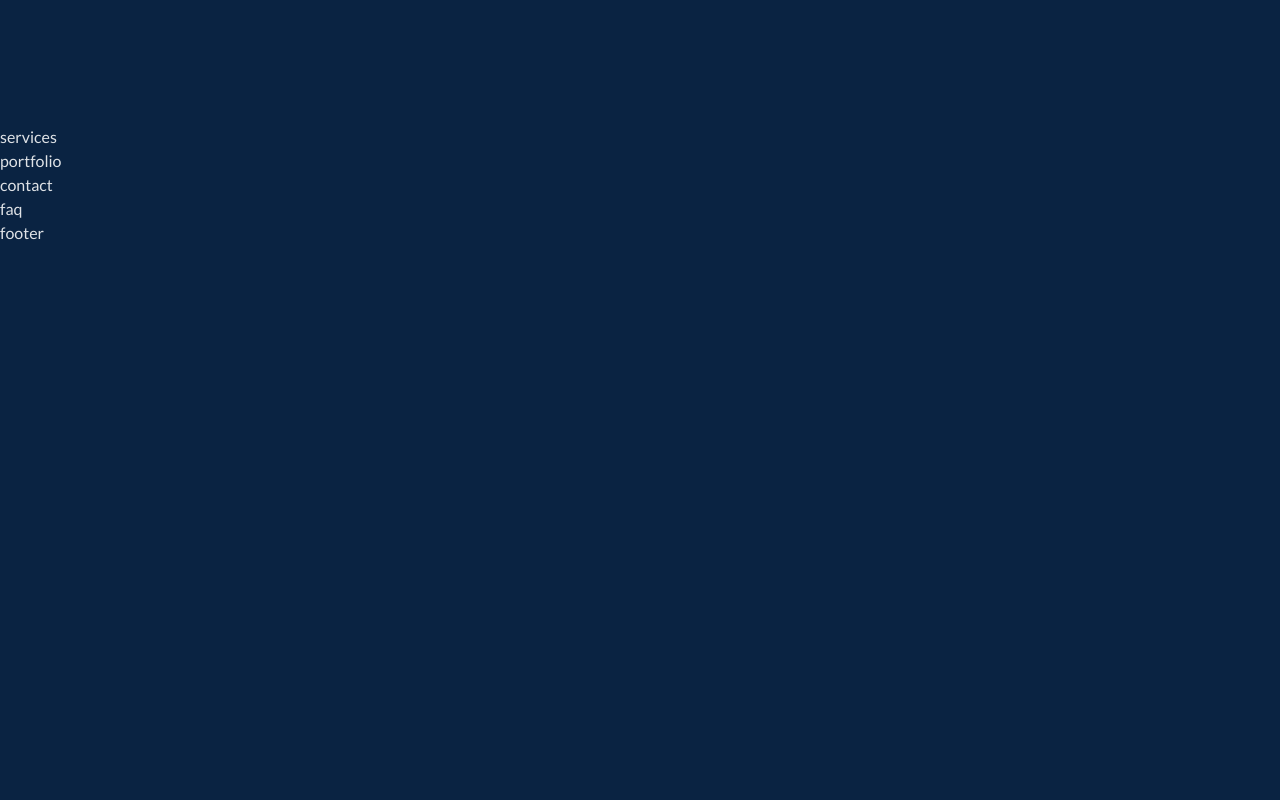
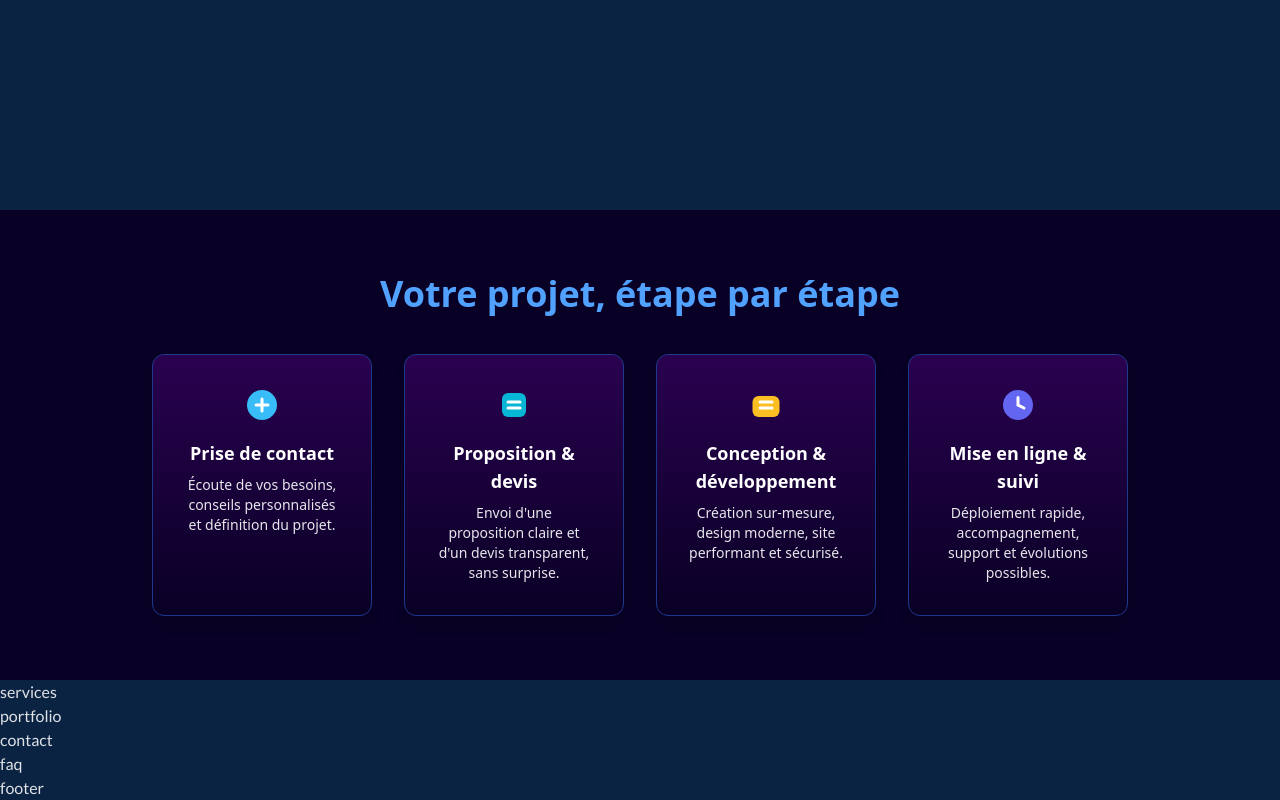
Before and after one commit to Sullivankow/portfolio, a React (Vite) app: page / in a window 1280 px wide. Shown: the part 1870-2670 px from the top of the page. Before the commit the page ends 2115 px from the top, so only its background shows below. Built offline with nearby package versions, Linux system fonts and the light colour scheme.

Commit message:
ajout process sectin + update about ok

```diff
--- a/src/App.jsx
+++ b/src/App.jsx
@@ -4,6 +4,7 @@ import { BrowserRouter as Router, Routes, Route } from 'react-router-dom';
 
 import Hero from './components/hero';
 import About from './components/about';
+import Process from './components/process';
 import Services from './components/services';
 import Portfolio from './components/portfolio';
 import Contact from './components/contact';
@@ -24,6 +25,7 @@ function App() {
           <>
             <Hero />
             <About />
+            <Process />
             <Services />
             <Portfolio />
             <Contact />
--- a/src/components/about.tsx
+++ b/src/components/about.tsx
@@ -56,7 +56,7 @@ function About() {
                 Un accompagnement technique & humain
               </p>
               <p className="mt-6 text-lg text-gray-200">
-                Passionné par le web, j’aide les entreprises à se démarquer grâce à des solutions sur-mesure, performantes et sécurisées.
+                Développeur web diplômé Bac + 2, je me passionne pour la création digitale et les innovations en informatique depuis plusieurs années. Après avoir accompagné de nombreux clients dans la réalisation de leurs projets, j’ai fondé SunDev pour proposer un accompagnement humain, technique et sur-mesure. Mon objectif : valoriser votre image en ligne avec des sites modernes, performants et sécurisés, tout en restant à l’écoute de vos besoins et en vous guidant à chaque étape.
               </p>
               <dl className="mt-10 max-w-xl space-y-8 text-base text-gray-300 lg:max-w-none">
                 {features.map((feature) => (
--- /dev/null
+++ b/src/components/process.tsx
@@ -0,0 +1,58 @@
+
+import useRevealOnScroll from '../hooks/useRevealOnScroll';
+
+const steps = [
+  {
+    title: "Prise de contact",
+    desc: "Écoute de vos besoins, conseils personnalisés et définition du projet.",
+    icon: (
+      <svg width="36" height="36" fill="none" viewBox="0 0 24 24"><circle cx="12" cy="12" r="10" fill="#38bdf8" /><path d="M8 12h8M12 8v8" stroke="#fff" strokeWidth="2" strokeLinecap="round" /></svg>
+    ),
+  },
+  {
+    title: "Proposition & devis",
+    desc: "Envoi d'une proposition claire et d'un devis transparent, sans surprise.",
+    icon: (
+      <svg width="36" height="36" fill="none" viewBox="0 0 24 24"><rect x="4" y="4" width="16" height="16" rx="4" fill="#06b6d4" /><path d="M8 10h8M8 14h8" stroke="#fff" strokeWidth="2" strokeLinecap="round" /></svg>
+    ),
+  },
+  {
+    title: "Conception & développement",
+    desc: "Création sur-mesure, design moderne, site performant et sécurisé.",
+    icon: (
+      <svg width="36" height="36" fill="none" viewBox="0 0 24 24"><rect x="3" y="6" width="18" height="14" rx="4" fill="#fbbf24" /><path d="M8 10h8M8 14h8" stroke="#fff" strokeWidth="2" strokeLinecap="round" /></svg>
+    ),
+  },
+  {
+    title: "Mise en ligne & suivi",
+    desc: "Déploiement rapide, accompagnement, support et évolutions possibles.",
+    icon: (
+      <svg width="36" height="36" fill="none" viewBox="0 0 24 24"><circle cx="12" cy="12" r="10" fill="#6366f1" /><path d="M12 7v5l4 2" stroke="#fff" strokeWidth="2" strokeLinecap="round" /></svg>
+    ),
+  },
+];
+
+function Process() {
+  const [ref, visible] = useRevealOnScroll<HTMLElement>();
+  return (
+    <section
+      ref={ref}
+      className={`w-full py-16 bg-[#090025] text-white font-sans ${visible ? 'animate-slide-in' : 'opacity-0'}`}
+    >
+      <div className="max-w-5xl mx-auto px-6">
+        <h2 className="text-3xl md:text-4xl font-bold text-center mb-10 text-blue-400">Votre projet, étape par étape</h2>
+        <div className="grid grid-cols-1 md:grid-cols-2 lg:grid-cols-4 gap-8">
+          {steps.map((step, idx) => (
+            <div key={idx} className="bg-gradient-to-b from-[#2A0150] to-[#090025] border border-blue-900 rounded-xl p-8 flex flex-col items-center text-center shadow-lg hover:-translate-y-1 transition duration-300">
+              <div className="mb-4">{step.icon}</div>
+              <h3 className="text-lg font-semibold mb-2 text-white">{step.title}</h3>
+              <p className="text-sm text-gray-200">{step.desc}</p>
+            </div>
+          ))}
+        </div>
+      </div>
+    </section>
+  );
+}
+
+export default Process;
```
